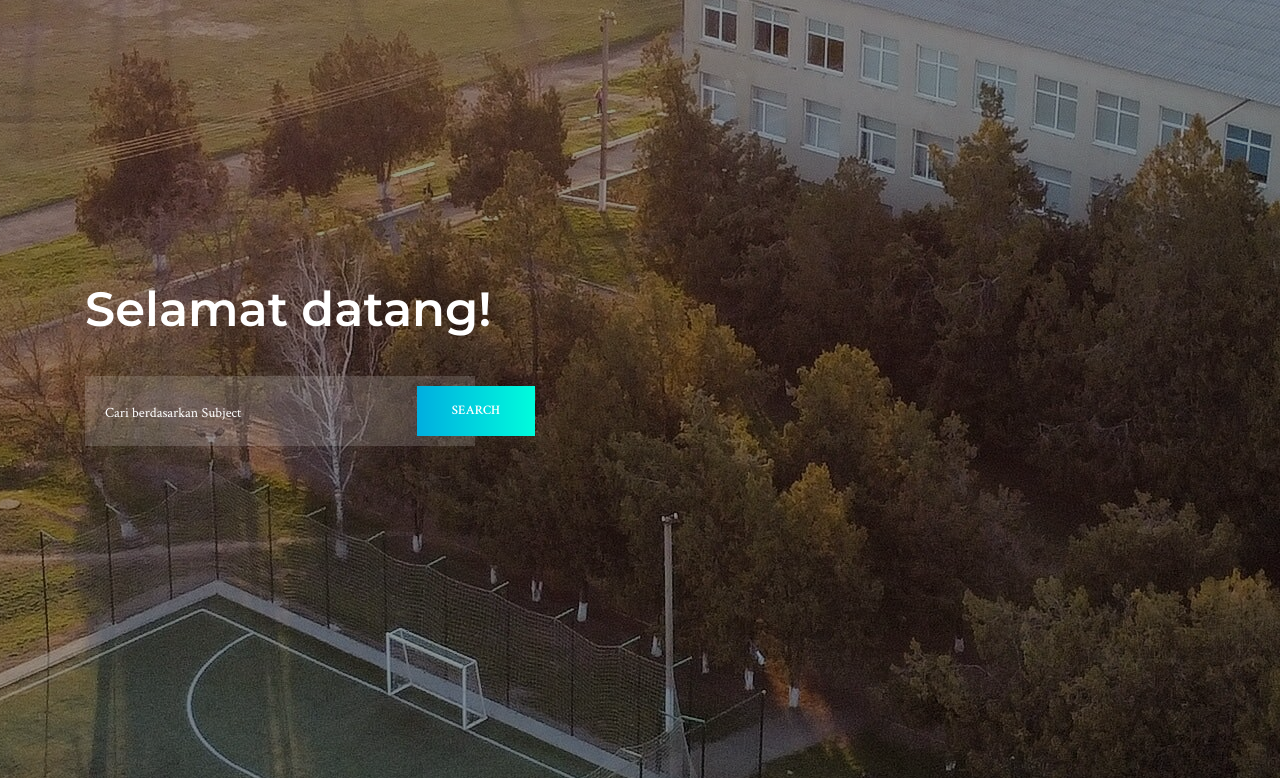
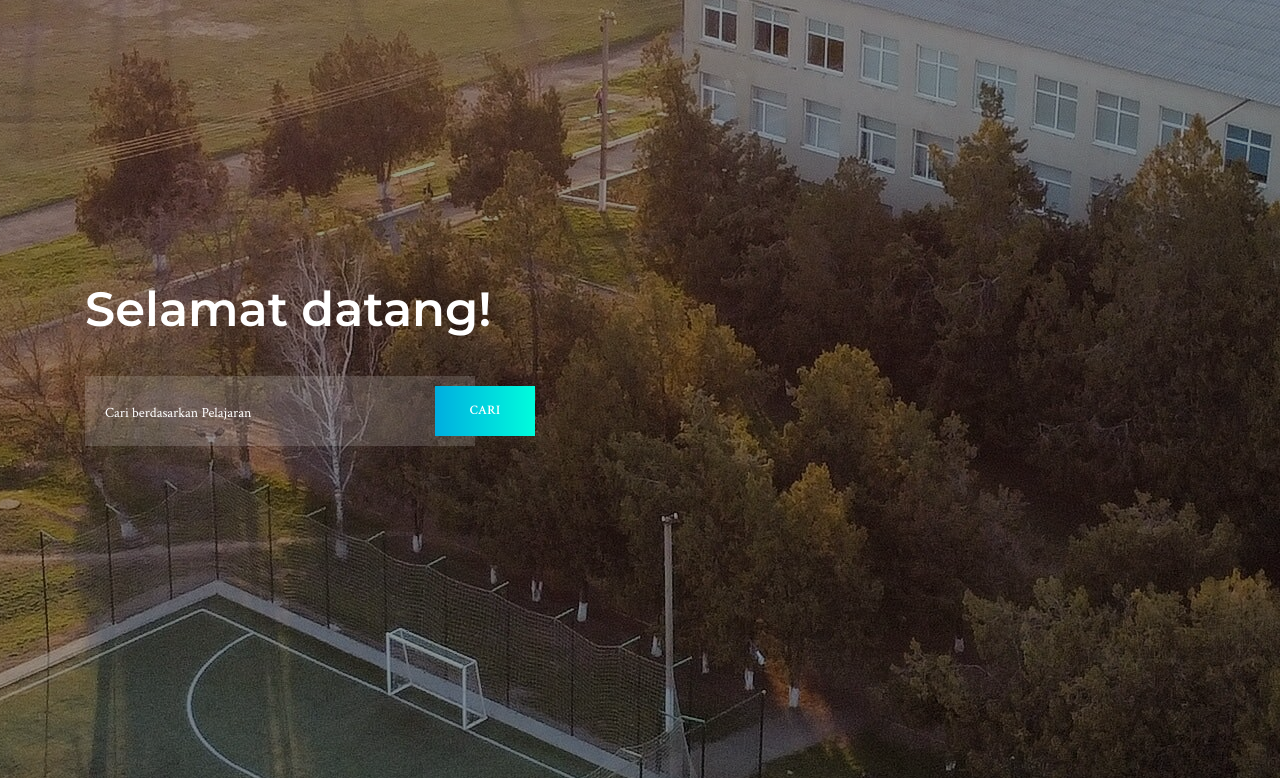
Before and after one commit to ZeldaSibuea22/EAS-PWEB, a PHP site: page / in a window 1280 px wide. Shown: the part 81-859 px from the top of the page. Run offline with PHP 8.4, Linux system fonts and the light colour scheme; some libraries are stand-ins or nearby versions.

Commit message:
style: formatting index.php

```diff
--- a/index.php
+++ b/index.php
@@ -8,7 +8,7 @@ include('includes/dbconnection.php');
 
 <head>
 
-	<title> Home Page</title>
+	<title>Homepage</title>
 	<!-- Bootstrap CSS -->
 	<link rel="stylesheet" href="css/bootstrap.css">
 	<link rel="stylesheet" href="vendors/linericon/style.css">
@@ -34,13 +34,12 @@ include('includes/dbconnection.php');
 						<div class="banner_content">
 							<h2>
 								Selamat datang!<br>
-
 							</h2>
 
 							<div class="search_course_wrap">
-<form action="search-teacher.php" class="form_box d-flex justify-content-between w-100" method="post" name="search">
-<input type="text" placeholder="Cari berdasarkan Subject" class="form-control" name="searchteacher">
-<button type="submit" class="btn search_course_btn" name="Cari" id="submit">Search</button>
+								<form action="search-teacher.php" class="form_box d-flex justify-content-between w-100" method="post" name="search">
+									<input type="text" placeholder="Cari berdasarkan Pelajaran" class="form-control" name="searchteacher">
+									<button type="submit" class="btn search_course_btn" name="Cari" id="submit">Cari</button>
 								</form>
 							</div>
 						</div>
```
